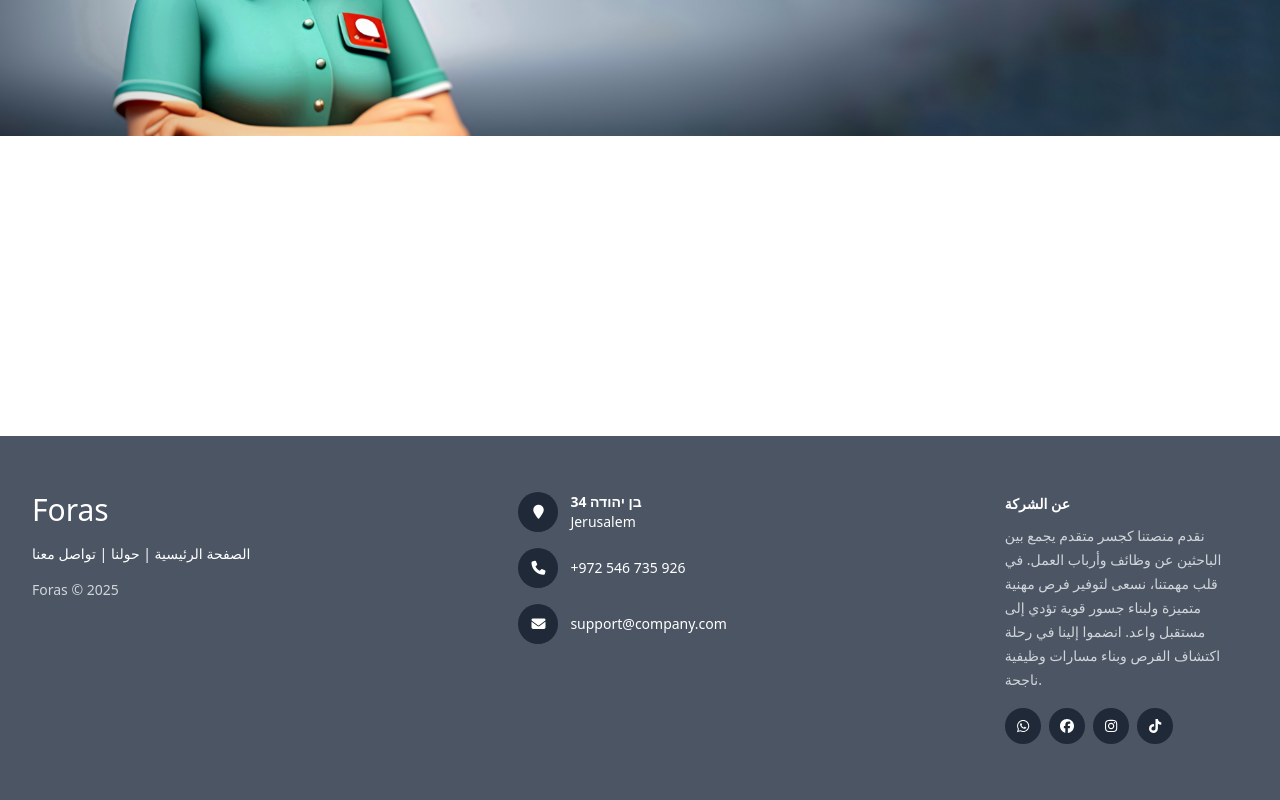
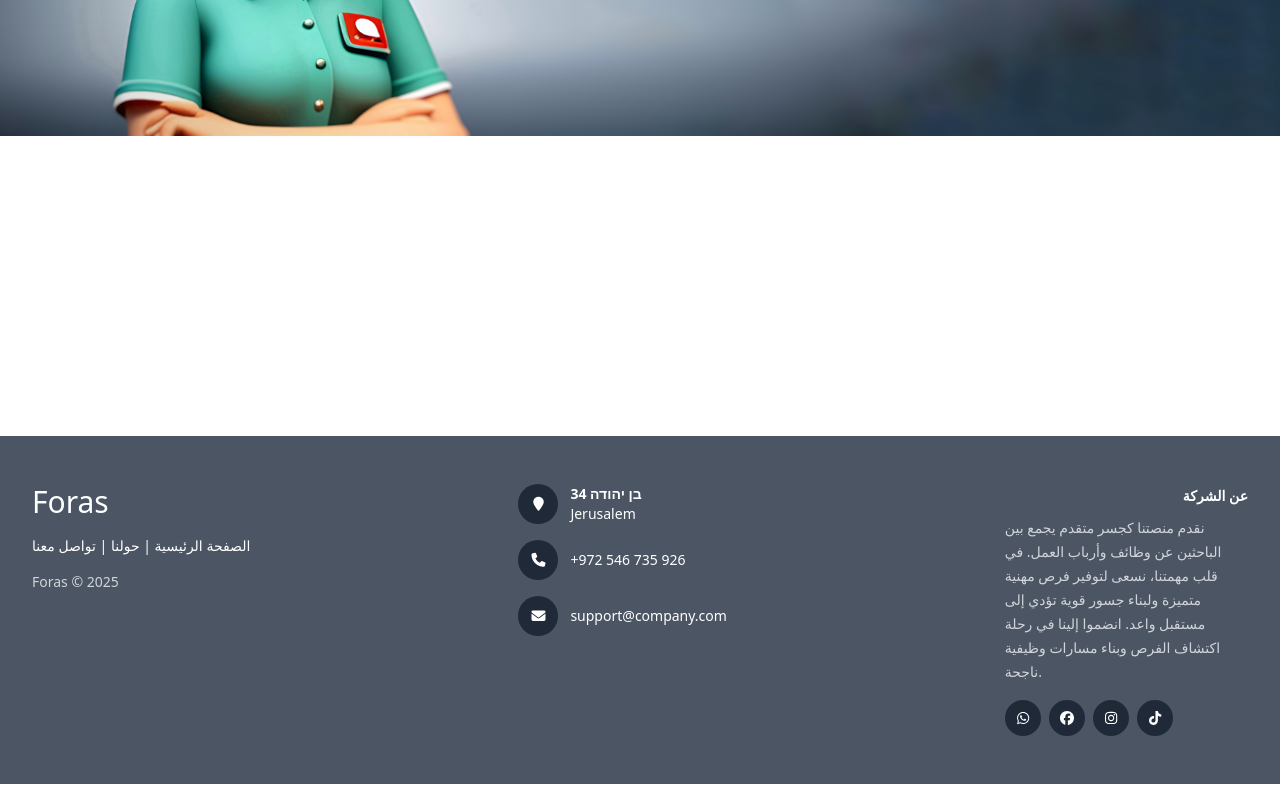
Before and after one commit to SajaAbuMaizar/foras-frontend, a Next.js app: page / in a window 1280 px wide. Shown: the part 364-1164 px from the top of the page. Built offline with nearby package versions, Linux system fonts and the light colour scheme.

Commit message:
configs and structure

```diff
--- a/src/app/layout.tsx
+++ b/src/app/layout.tsx
@@ -1,7 +1,7 @@
 // src/app/layout.tsx
 import React, { FC } from 'react';
-import Navbar from '../components/Navbar';
-import Footer from '../components/Footer';
+import Navbar from '../components/home/Navbar';
+import Footer from '../components/home/Footer';
 import "../styles/globals.css";
 import '../lib/fontawesome';
 
--- a/src/app/page.tsx
+++ b/src/app/page.tsx
@@ -1,4 +1,4 @@
-import Banner from '../components/Banner';
+import Banner from '../components/home/Banner';
 
 export default function Home() {
   return (
--- a/src/components/Footer.tsx
+++ b/src/components/home/Footer.tsx
@@ -6,7 +6,7 @@ import '@fortawesome/fontawesome-free/css/all.css';
 
 const Footer: React.FC = () => {
   return (
-    <footer className="bg-gray-600 shadow-md text-left py-14 px-8 text-white text-sm">
+    <footer className="bg-gray-600 shadow-md text-left py-12 px-8 text-white text-sm">
       <div className="flex flex-col sm:flex-row justify-between flex-wrap">
 
         {/* Footer Left */}
@@ -49,7 +49,7 @@ const Footer: React.FC = () => {
         {/* Footer Right */}
         <div className="sm:w-1/5">
           <p className="text-gray-300 mb-4 leading-6">
-            <span className="text-white font-bold block mb-2">عن الشركة</span>
+            <span className="text-white text-right font-bold block mb-2">عن الشركة</span>
             نقدم منصتنا كجسر متقدم يجمع بين الباحثين عن وظائف وأرباب العمل. في قلب مهمتنا، نسعى لتوفير فرص مهنية متميزة ولبناء جسور قوية تؤدي إلى مستقبل واعد. انضموا إلينا في رحلة اكتشاف الفرص وبناء مسارات وظيفية ناجحة.
           </p>
           <div className="flex space-x-2">
```
Also changed, not shown: src/components/home/Banner.tsx (renamed from src/components/Banner.tsx), src/components/home/Navbar.tsx (renamed from src/components/Navbar.tsx).
